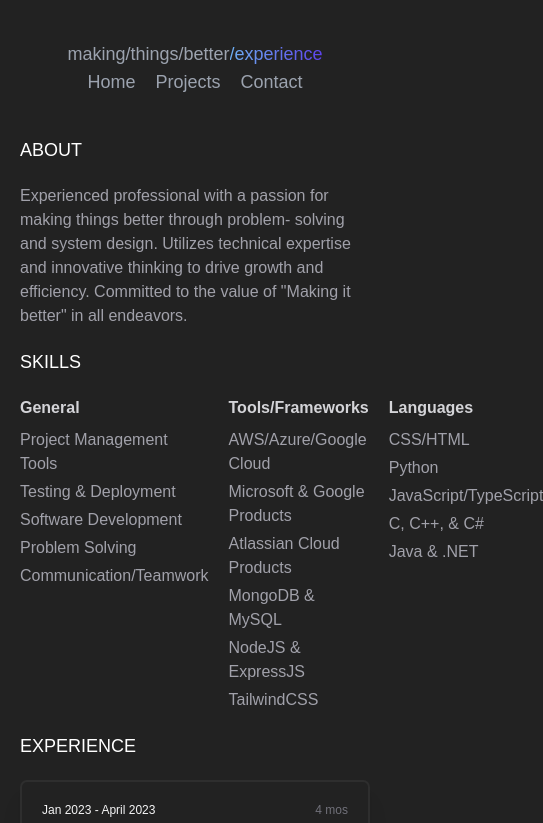
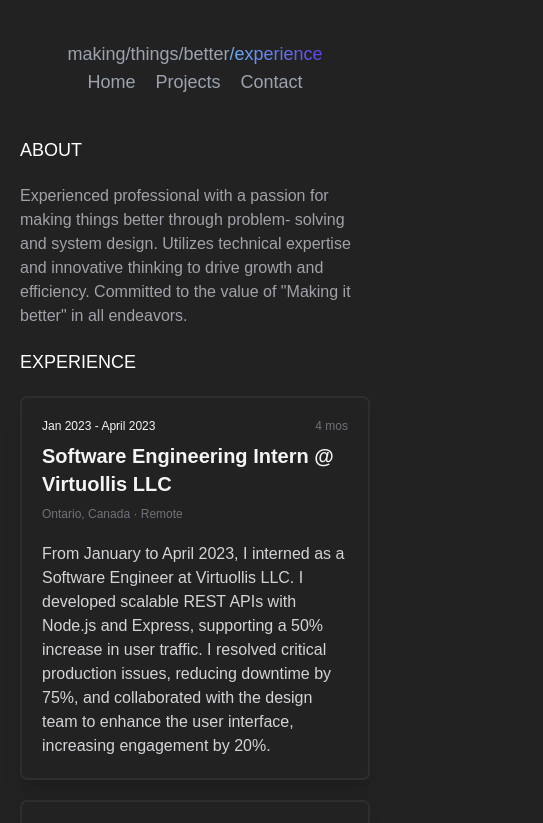
Before and after one commit to RobbiDev/portfolio, a Next.js app: page /experience in a window 390 px wide. Shown: the top 823 px of the page, 543 px wide, since content can reach past the window. Built offline with nearby package versions, Linux system fonts and the light colour scheme; a web font is replaced by a local one.

Commit message:
Update index.js

```diff
--- a/pages/experience/index.js
+++ b/pages/experience/index.js
@@ -36,7 +36,7 @@ export default function Home() {
 
                 <section className='flex flex-col lg:flex-row lg:space-x-5'>
                     {/* About section */}
-                    <section className='flex flex-col max-h-screen space-y-5'>
+                    <section className='flex flex-col pb-5 lg:pb-0 max-h-screen space-y-5'>
                         <h1 className='text-white text-lg'>ABOUT</h1>
                         <div>
                             <p className='font-md text-zinc-400'>
@@ -50,7 +50,7 @@ export default function Home() {
                             </p>
                         </div>
                         {/* Skills section */}
-                        <div className='flex flex-col space-y-5 pb-5 lg:mb-0'>
+                        <div className='hidden lg:flex flex-col space-y-5 pb-5 lg:mb-0'>
                             <h1 className='text-white text-lg'>SKILLS</h1>
                             <div className='flex flex-row lg:flex-col space-x-5 lg:space-x-0 lg:space-y-5 text-zinc-300'>
                                 <div className='flex flex-col space-y-2'>
```
